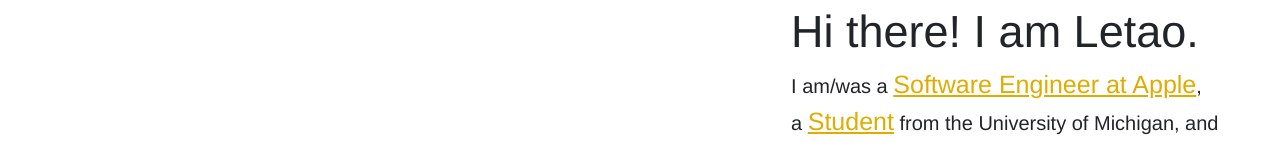
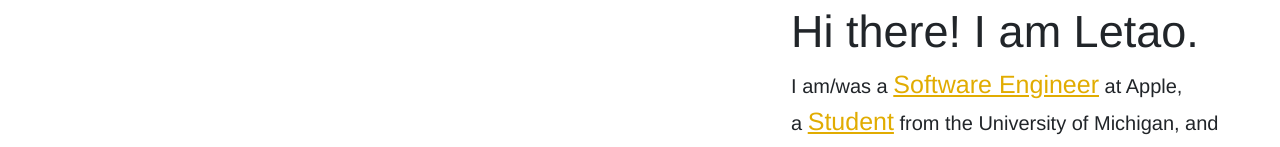
Before and after one commit to LetaoCh/lokto, a React (Create React App) app: page /about in a window 1280 px wide. Shown: the part 407-554 px from the top of the page. Built offline with nearby package versions, Linux system fonts and the light colour scheme.

Commit message:
update page

```diff
--- a/src/pages/HomePage.jsx
+++ b/src/pages/HomePage.jsx
@@ -85,10 +85,10 @@
             I am/was a&nbsp;
           </Text>
           <Text variant="keywords">
-            Software Engineer at Apple
+            Software Engineer
           </Text>
           <Text variant="normal">
-            ,&nbsp;
+            &nbsp;at Apple,&nbsp;
           </Text>
           <br />
           <Text variant="normal">
```
